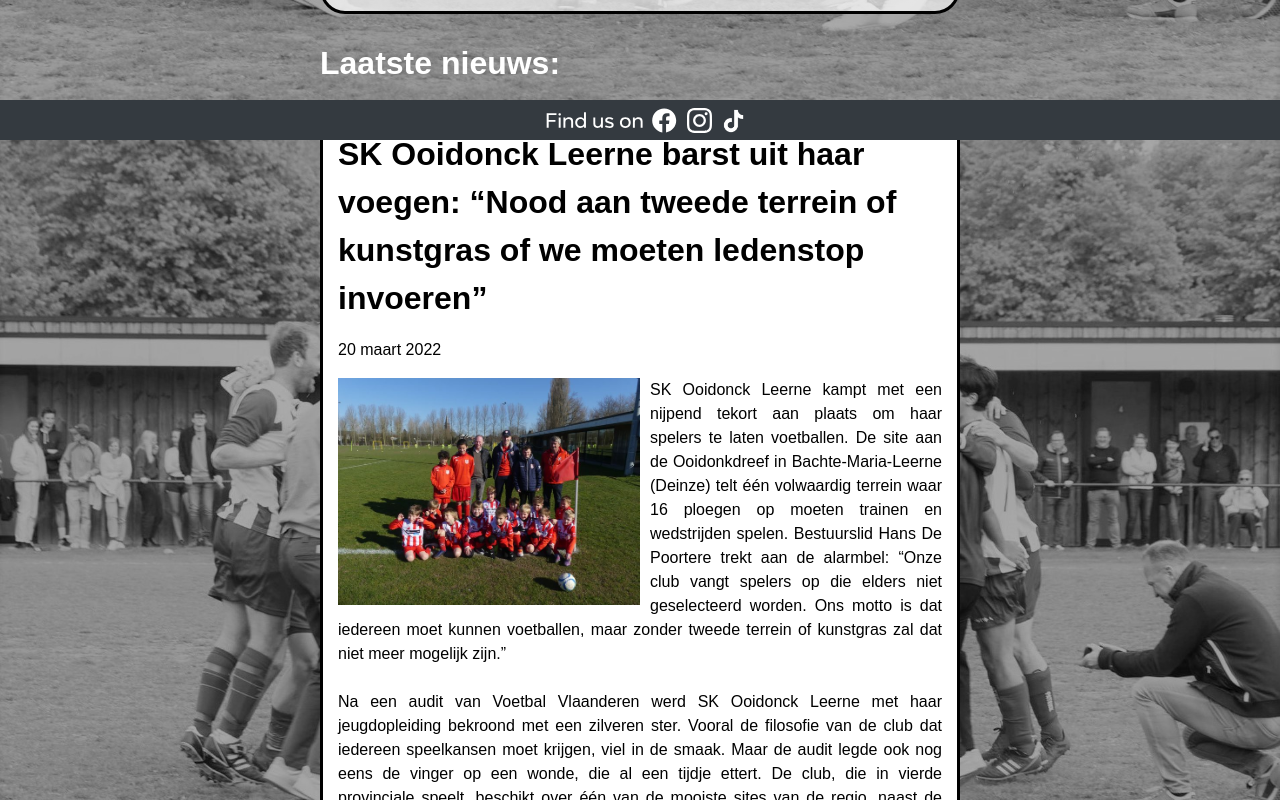
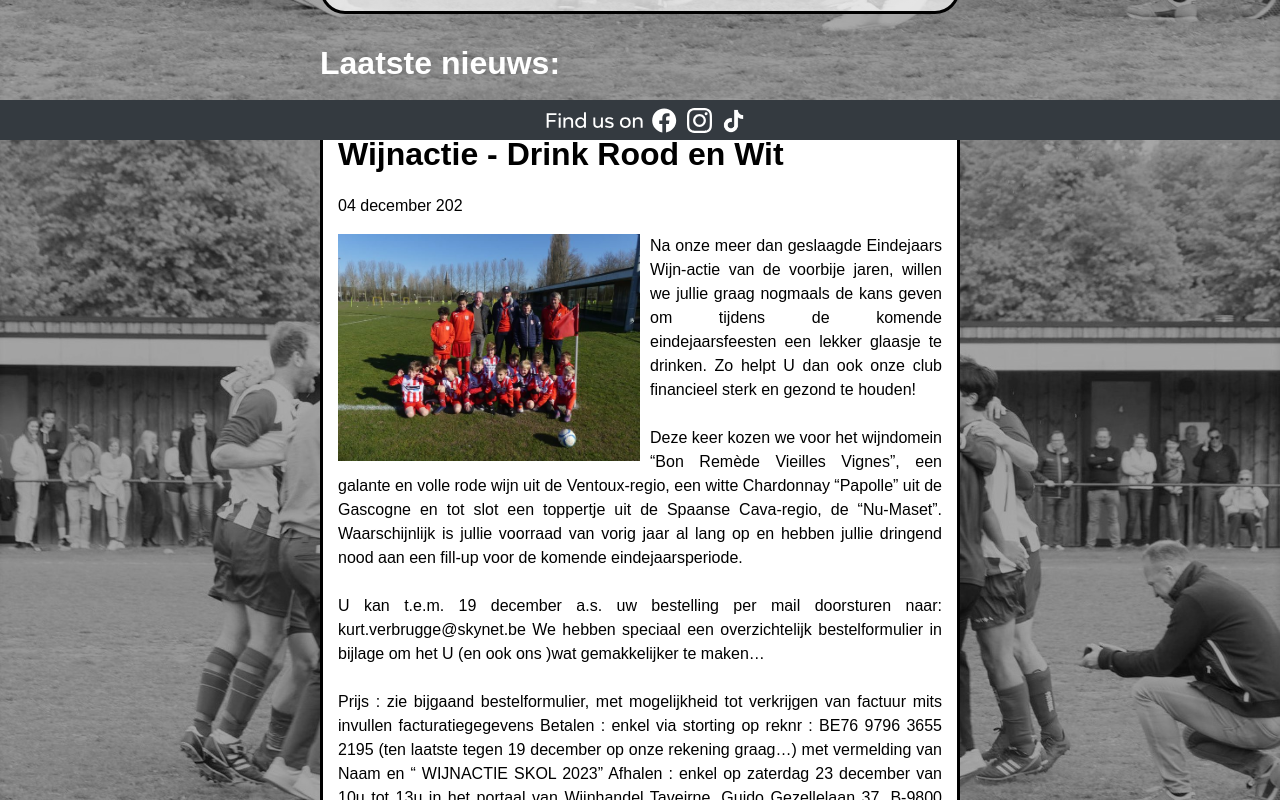
Before and after one commit to SKOoidonckLeerne/SKOoidonckLeerne.github.io, a React (Create React App) app: page / in a window 1280 px wide. Shown: the part 660-1460 px from the top of the page. Built offline with nearby package versions, Linux system fonts and the light colour scheme.

Commit message:
Update Home.js

```diff
--- a/src/Code/Home.js
+++ b/src/Code/Home.js
@@ -29,89 +29,47 @@ class Home extends React.Component {
           <p className="bold">Laatste nieuws:</p>
           <div className="nieuwsitem">
             <p className="bold nieuwstitel">
-              SK Ooidonck Leerne barst uit haar voegen: “Nood aan tweede terrein
-              of kunstgras of we moeten ledenstop invoeren”
+              Wijnactie - Drink Rood en Wit
             </p>
-            <p>20 maart 2022</p>
+            <p>04 december 202</p>
             <div>
               <img src="/Nieuws/nieuwskunstgras.jpg" alt="bewegingsschool" />
             </div>
             <p className="nieuwstekst">
-              SK Ooidonck Leerne kampt met een nijpend tekort aan plaats om haar
-              spelers te laten voetballen. De site aan de Ooidonkdreef in
-              Bachte-Maria-Leerne (Deinze) telt één volwaardig terrein waar 16
-              ploegen op moeten trainen en wedstrijden spelen. Bestuurslid Hans
-              De Poortere trekt aan de alarmbel: “Onze club vangt spelers op die
-              elders niet geselecteerd worden. Ons motto is dat iedereen moet
-              kunnen voetballen, maar zonder tweede terrein of kunstgras zal dat
-              niet meer mogelijk zijn.”
-              <br />
-              <br /> Na een audit van Voetbal Vlaanderen werd SK Ooidonck Leerne
-              met haar jeugdopleiding bekroond met een zilveren ster. Vooral de
-              filosofie van de club dat iedereen speelkansen moet krijgen, viel
-              in de smaak. Maar de audit legde ook nog eens de vinger op een
-              wonde, die al een tijdje ettert. De club, die in vierde
-              provinciale speelt, beschikt over één van de mooiste sites van de
-              regio, naast de pittoreske Ooidonkdreef en op een steenworp van
-              kasteel Ooidonk, maar een nijpend capaciteitstekort hangt er als
-              een donkere schaduw boven.
+              Na onze meer dan geslaagde Eindejaars Wijn-actie van de voorbije jaren,
+              willen we jullie graag nogmaals de kans geven om tijdens de komende eindejaarsfeesten
+              een lekker glaasje te drinken.  Zo helpt U dan ook onze  club financieel  sterk en gezond te houden!
               <br />
               <br />
-              “In groot-Deinze vervullen wij graag onze maatschappelijke rol als
-              club die speelkansen biedt aan iedereen”, zegt bestuurslid Hans De
-              Poortere. “Spelers die elders uit de boot vallen, krijgen bij ons
-              volop kansen en soms zorgt deze ongedwongen aanpak ervoor dat
-              talent alsnog ontluikt. Sommige van deze spelers maken nu zelfs
-              deel uit van ons eerste elftal. Uit de audit blijkt van Voetbal
-              Vlaanderen blijkt dat we de waardering van spelers en ouders
-              krijgen maar we kregen slechte punten voor de schaarste aan
-              terreincapaciteit.”
+              Deze keer kozen we voor het wijndomein “Bon Remède Vieilles Vignes”,
+              een galante en volle rode wijn uit de Ventoux-regio,  een witte Chardonnay “Papolle”
+              uit de Gascogne en tot slot een toppertje uit de Spaanse Cava-regio, de “Nu-Maset”.
+              Waarschijnlijk is jullie voorraad van vorig jaar al lang op  en hebben jullie
+              dringend nood aan een fill-up voor de komende eindejaarsperiode.
               <br />
               <br />
-              Hans maakt even de rekensom. “SK Ooidonck Leerne telt 250
-              aangesloten leden en die zijn verdeeld over 16 ploegen, gaande van
-              de U6 tot het eerste elftal. We beschikken echter over één
-              volwaardig terrein en een kleiner oefenveld. Als je rekent dat 16
-              ploegen minstens twee keer gebruikmaken van ons speelveld, dan
-              zitten we op één seizoen aan zo’n 1.000 trainingen of wedstrijden.
-              Dat is veel te veel en bij slecht weer wordt ons veld dan ook
-              herschapen in een modderpoel. Om alle teams hun trainingen en
-              wedstrijden een heel seizoen lang te laten afwerken op een
-              degelijk bespeelbaar terrein, zou een kunstgrasveld alle problemen
-              oplossen. We beseffen dat dit morgen niet mogelijk is, maar
-              overmorgen zou een bemoedigend perspectief bieden. Nu moeten
-              trainingen vaak afgelast worden, om het terrein te sparen voor de
-              wedstrijden. Komt dat kunstgras of extra terreincapaciteit er
-              niet, dan zullen we zoals andere Deinse clubs het aantal leden
-              moeten inperken. Dat zou dan betekenen dat we onze
-              maatschappelijke rol niet langer zullen kunnen vervullen. Daar
-              passen we liever voor.”
+              U kan t.e.m. 19 december  a.s. uw bestelling per mail doorsturen naar: kurt.verbrugge@skynet.be
+
+              We hebben speciaal een overzichtelijk bestelformulier in bijlage om het U
+              (en ook ons )wat gemakkelijker te maken…
               <br />
               <br />
-              Schepen van Sport Sofie D’hondt (Open Deinze) zoekt samen met het
-              clubbestuur naar een oplossing, maar die is er voorlopig niet.
-              “Door de geografische ligging van de voetbalsite is een tweede
-              voetbalterrein voorlopig geen optie”, zegt schepen Sofie D’hondt.
-              “Een kunstgrasveld is voorlopig ook niet mogelijk, want de komende
-              drie jaren is er in het meerjarenplan geen budget meer voorzien
-              voor kunstgrasvelden. Daarbij moeten we nog onderzoeken of een
-              kunstgrasveld überhaupt mag aangelegd worden op die locatie. De
-              voetbalsite ligt in de buurt van kasteel Ooidonk en de
-              Ooidonkdreef en er mogen geen ingrepen gebeuren die het karakter
-              van de omgeving zouden schaden. “Als tijdelijke oplossing kunnen
-              de spelers van SK Ooidonck Leerne terecht op de terreinen van het
-              voormalige SK Nevele aan het Schipdonkkanaal. Ook het voetbalveld
-              Las Vegas in Astene is een mogelijk alternatief.”
-              <br />
-              <br />
-              Voor Hans De Poortere is deze tijdelijke oplossing niet voldoende.
-              “Ouders schrijven hun kinderen in om hier te komen voetballen,
-              niet in Nevele of in andere deelgemeenten”, zegt Hans. “Het kan
-              toch niet dat er halverwege de legislatuur geen budget meer is?
-              Aan De Brielmeersen was het wel mogelijk om vier kunstgrasvelden
-              voor SK Deinze aan te leggen, maar daar heeft men misschien meer
-              invloed. Waar een wil is, is een weg en ik hoop dat men snel met
-              een oplossing komt.”
+               Prijs : zie bijgaand bestelformulier, met mogelijkheid tot verkrijgen van factuur
+              mits invullen facturatiegegevens
+
+              Betalen : enkel via storting op reknr : BE76 9796 3655 2195
+              (ten laatste tegen 19 december op onze rekening graag…)
+              met vermelding van Naam en “ WIJNACTIE SKOL 2023”
+
+              Afhalen : enkel op zaterdag 23 december van 10u tot 13u in het portaal
+              van Wijnhandel Taveirne, Guido Gezellelaan 37, B-9800 Deinze
+
+              We wensen jullie alvast veel plezier bij een glaasje Rood of Wit of iets anders.
+              SKOL !
+
+              Met sportieve groeten,
+
+              Het bestuur, Hans, Hendrik, Luc, Raf, Noël, Nick, Steven, Fré, Bjorn en Kurt
             </p>
           </div>
           <div className="nieuwsitem">
```
